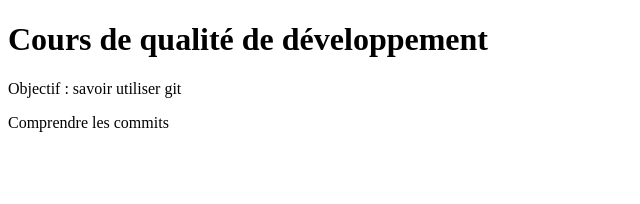
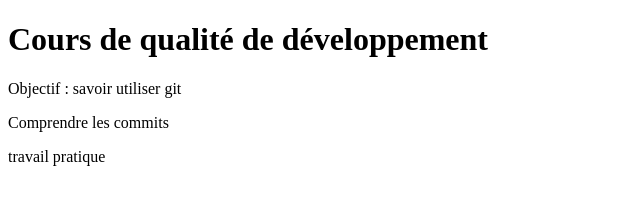
Before and after one commit to Hamza-Mhenni/r5a08_tp_git, a plain HTML site: page index.html in a window 1280 px wide. Shown: the whole page, without its empty margins (0-640 px from the left). Drawn offline with Linux system fonts and the light colour scheme.

Commit message:
ajout de paragraphe travail pratique dans index html

```diff
--- a/index.html
+++ b/index.html
@@ -8,5 +8,7 @@
     <h1>Cours de qualité de développement</h1>
     <p>Objectif : savoir utiliser git</p>
     <p>Comprendre les commits</p>
+    <p>travail pratique</p>
+
 </body>
 </html>
```
